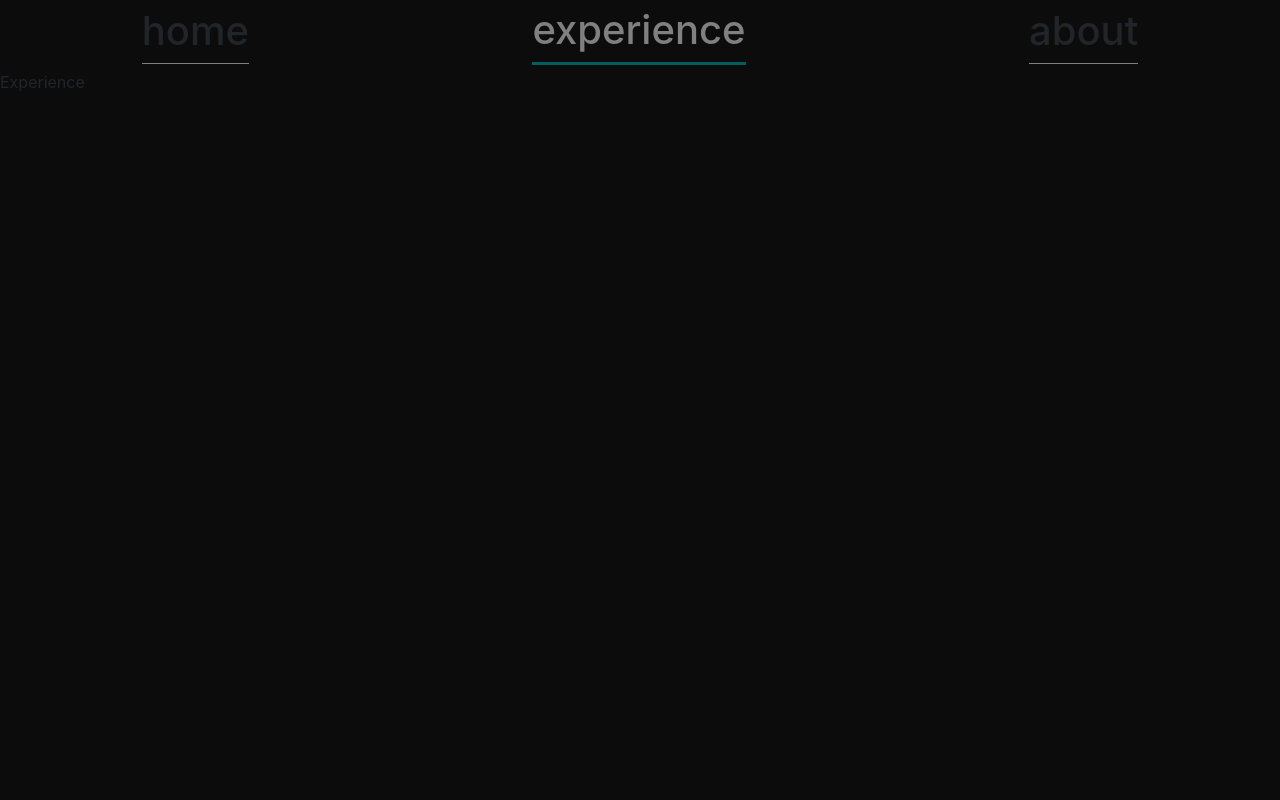
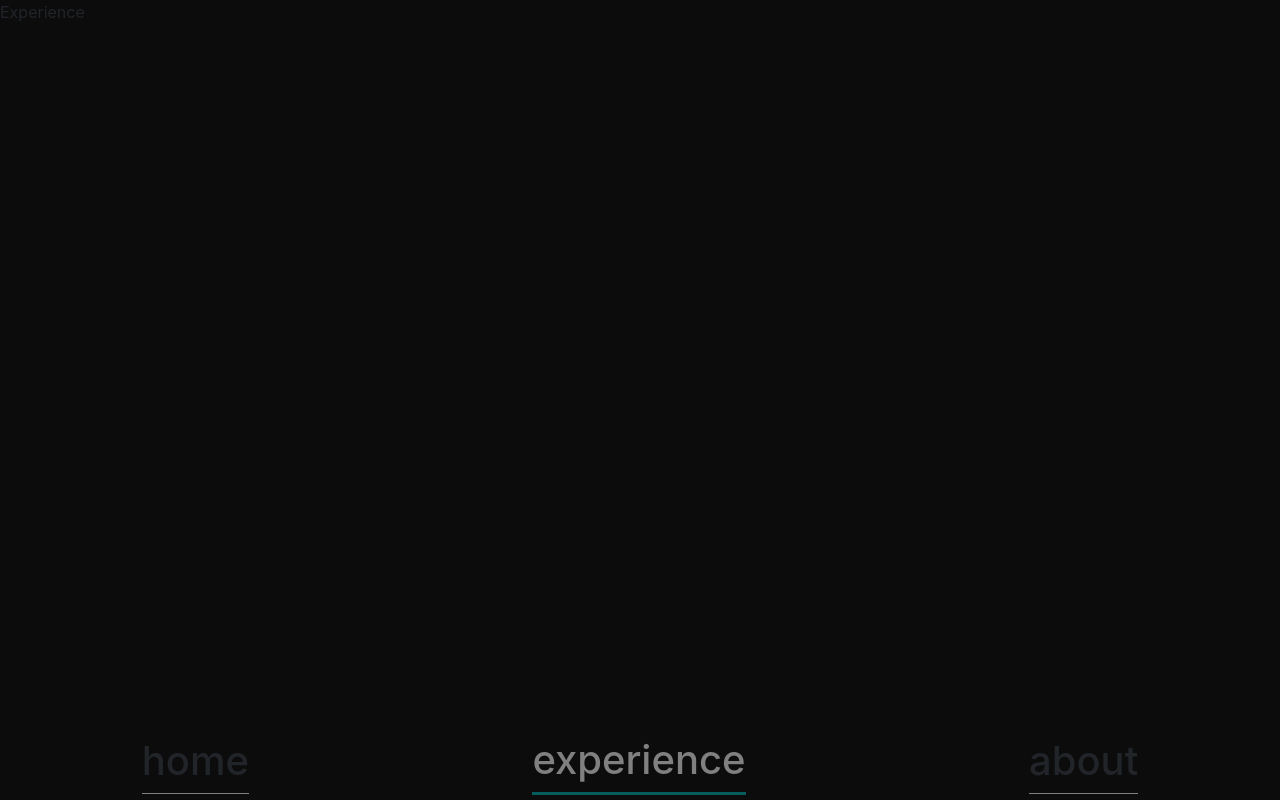
Before and after one commit to colintalex/portfolio-next, a Next.js app: page /experience in a window 1280 px wide. Built offline with nearby package versions, Linux system fonts and the light colour scheme; a web font is replaced by a local one.

Commit message:
Bottom nav

```diff
--- a/components/nav.module.scss
+++ b/components/nav.module.scss
@@ -4,13 +4,14 @@
 
 .nav_menu {
   display: flex;
-  position: sticky;
-  top: 0px;
+  position: fixed;
+  bottom: 0px;
   z-index: 1000;
   height: 50px;
   align-items: center;
   justify-content: space-around;
   margin: 10px 0;
+  width: 100%;
 
   a {
     border-bottom: 1px solid gray;
```
